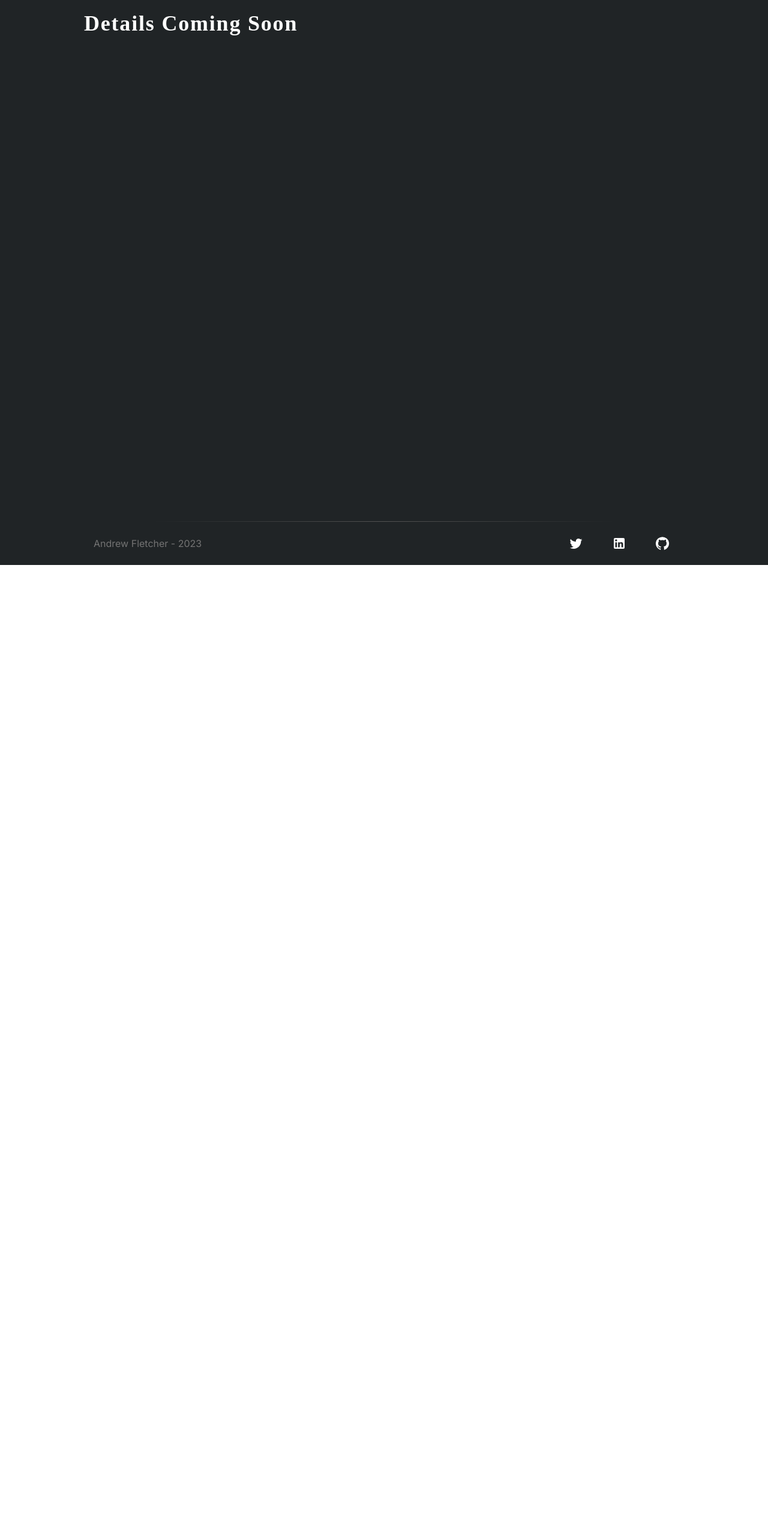
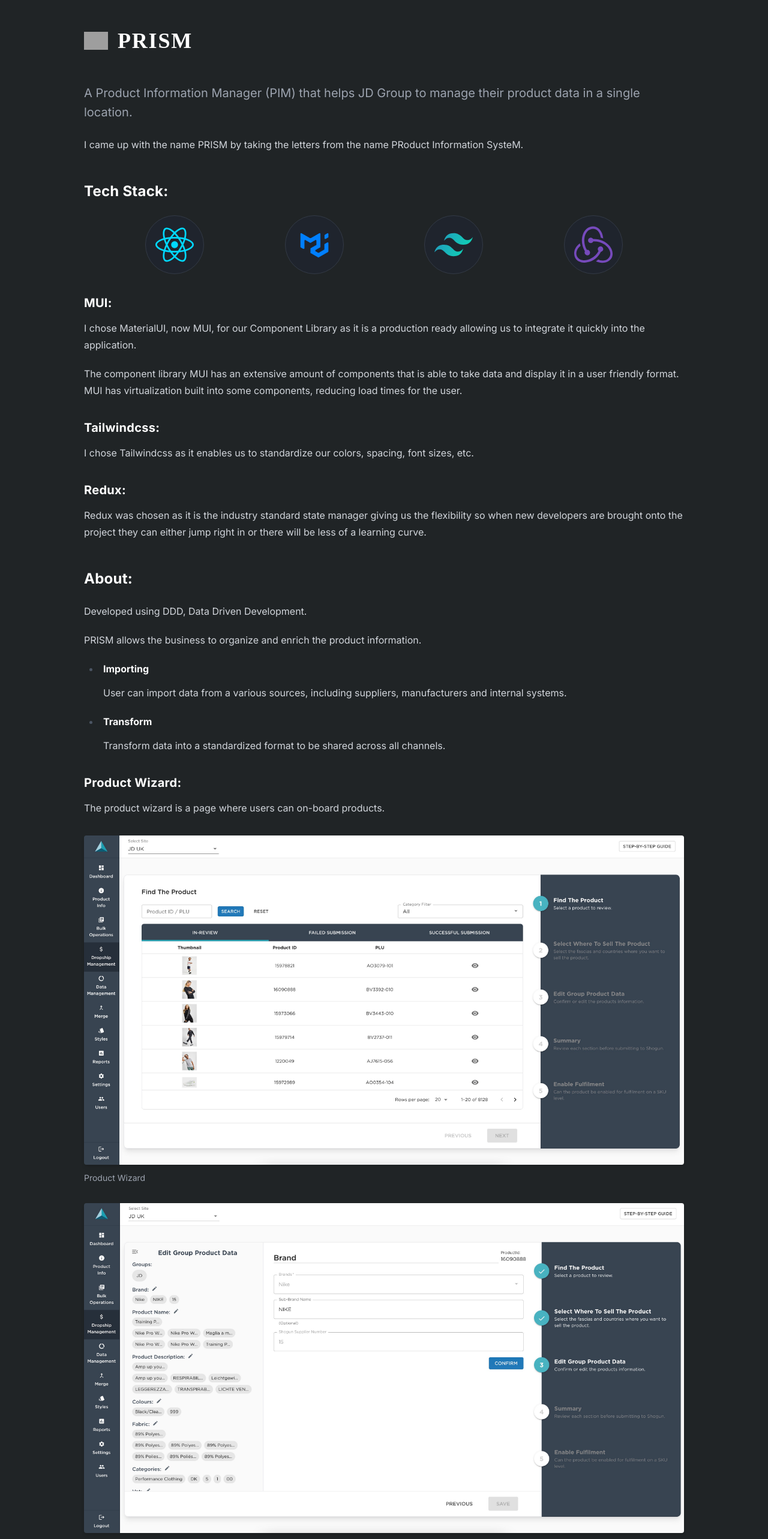
Before and after one commit to fletch-r/personal, a React (Vite) app: page /prism in a window 1280 px wide. Shown: the part 100-2666 px from the top of the page at 60% size. Before the commit the page ends 1042 px from the top, so only its background shows below. Built offline with nearby package versions, Linux system fonts and the light colour scheme; grey boxes are pictures that could not be loaded.

Commit message:
feat: :memo:  - continued writing Prism page

```diff
--- a/src/pages/prism/Prism.tsx
+++ b/src/pages/prism/Prism.tsx
@@ -1,14 +1,37 @@
 import React from 'react'
+import SearchRoundedIcon from '@mui/icons-material/SearchRounded';
+
 import TechStack from './TechStack'
+import PrismLogo from '../../assets/prism/PrismLogo.png'
+import useExpandImage from '../../hooks/useExpandImage';
+import ProductWizard from '../../assets/prism/ProductWizard.jpg';
+import ProductWizardStep2 from '../../assets/prism/ProductWizardStep2.jpg';
+
+function MicroscopeIcon() {
+    return (
+        <div className="absolute top-4 right-4 rounded-full flex items-center justify-center p-2 opacity-0 transition-opacity peer-hover:opacity-100 bg-[rgba(255,255,255,0.6)]">
+            <SearchRoundedIcon className="text-neutral-800" style={{ fontSize: '2rem' }} />
+        </div>
+    );
+}
 
 export default function Prism() {
+    const [clickedImage, setClickedImage] = React.useState('');
+
+    const [wizardRef, WizardExpandedImage] = useExpandImage(clickedImage === 'wizard');
+    const [wizardStep2Ref, WizardStep2ExpandedImage] = useExpandImage(clickedImage === 'step2');
+
     return (
         <article className='prose prose-invert mx-auto max-w-none'>
-            <h1 className="font-cals tracking-wider leading-none">Details Coming Soon</h1>
-            {/* <h1 className="font-cals tracking-wider leading-none">PRISM</h1>
+            {/* <h1 className="font-cals tracking-wider leading-none">Details Coming Soon</h1> */}
+            <div className="flex items-center justify-start gap-4 ">
+                <img src={PrismLogo} alt='prism logo' width={40} height="auto" className='' />
+                <h1 className="font-cals tracking-wider leading-none my-auto">PRISM</h1>
+            </div>
 
             <p className="lead">
-                A Product Information Manager (PIM) allowing users to on-board products, view and manage product data.
+                {/* A Product Information Manager (PIM) allowing users to on-board products, view, generate reports and manage product data. */}
+                A Product Information Manager (PIM) that helps JD Group to manage their product data in a single location.
             </p>
 
             <p>
@@ -20,18 +43,83 @@ export default function Prism() {
                 <TechStack />
             </div>
 
+            <h3>MUI:</h3>
             <p>
-                Prism was developed using DDD, Data Driven Development. Each page was designed and developed depending on what data will, either be
-                displayed or interactive with.
+                I chose MaterialUI, now MUI, for our Component Library as it is a production ready allowing us to integrate it quickly into the application.
+            </p>
+            <p>
+                The component library MUI has an extensive amount of components that is able to take data and display it in a user friendly format.
+                MUI has virtualization built into some components, reducing load times for the user.
+            </p>
+
+            <h3>Tailwindcss:</h3>
+            <p>
+                I chose Tailwindcss as it enables us to standardize our colors, spacing, font sizes, etc.
+            </p>
+
+            <h3>Redux:</h3>
+            <p>
+                Redux was chosen as it is the industry standard state manager giving us the flexibility so when new developers are brought onto the project
+                they can either jump right in or there will be less of a learning curve.
+            </p>
+
+            <h2>About:</h2>
+
+            <p>
+                Developed using DDD, Data Driven Development.
             </p>
 
             <p>
-                Tailwindcss was chosen to standardize the color palette, spacing and font size.
+                PRISM allows the business to organize and enrich the product information.
             </p>
 
-            <p>
-                MaterialUI was chosen as PRISMs Component Library as it contains all of the needed components to display the product data.
-            </p> */}
+            <ul>
+                <li>
+                    <p><strong>Importing</strong></p>
+                    <p>
+                        User can import data from a various sources, including suppliers, manufacturers and internal systems.
+                    </p>
+                </li>
+                <li>
+                    <p><strong>Transform</strong></p>
+                    <p>
+                        Transform data into a standardized format to be shared across all channels.
+                    </p>
+                </li>
+            </ul>
+
+            <h3>Product Wizard:</h3>
+            <p>The product wizard is a page where users can on-board products.</p>
+            <figure className="mx-auto relative">
+                {clickedImage === 'wizard' && <WizardExpandedImage />}
+                <img
+                    ref={wizardRef}
+                    src={ProductWizard}
+                    alt="Product Wizard"
+                    className={`rounded shadow-md peer cursor-pointer transition-[box-shadow] hover:shadow-2xl hover:shadow-blue-900 ${clickedImage === 'wizard' ? 'opacity-0' : ''}`}
+                    onClick={() => setClickedImage('wizard')}
+                />
+                <MicroscopeIcon />
+                <figcaption>
+                    Product Wizard
+                </figcaption>
+            </figure>
+            <figure className="mx-auto relative">
+                {clickedImage === 'step2' && <WizardStep2ExpandedImage />}
+                <img
+                    ref={wizardStep2Ref}
+                    src={ProductWizardStep2}
+                    alt="Product Wizard Data Page"
+                    className={`rounded shadow-md peer cursor-pointer transition-[box-shadow] hover:shadow-2xl hover:shadow-blue-900 ${clickedImage === 'step2' ? 'opacity-0' : ''}`}
+                    onClick={() => setClickedImage('step2')}
+                />
+                <MicroscopeIcon />
+                <figcaption>
+                    Product Wizard Data Page
+                </figcaption>
+            </figure>
+
+            {clickedImage.length > 0 && <div className="w-screen h-screen bg-[rgba(0,0,0,0.4)] fixed top-0 left-0 z-40" onClick={() => setClickedImage('')} />}
         </article>
     )
 }
```
